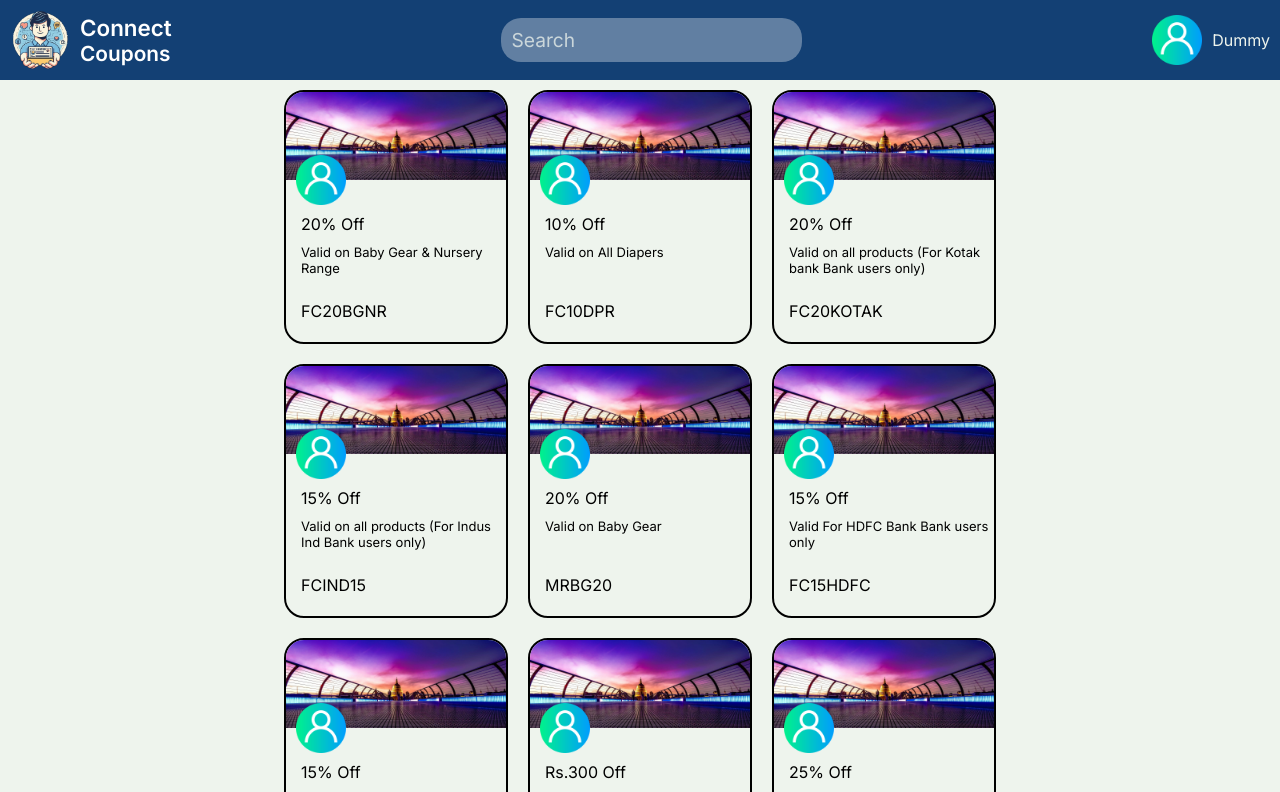
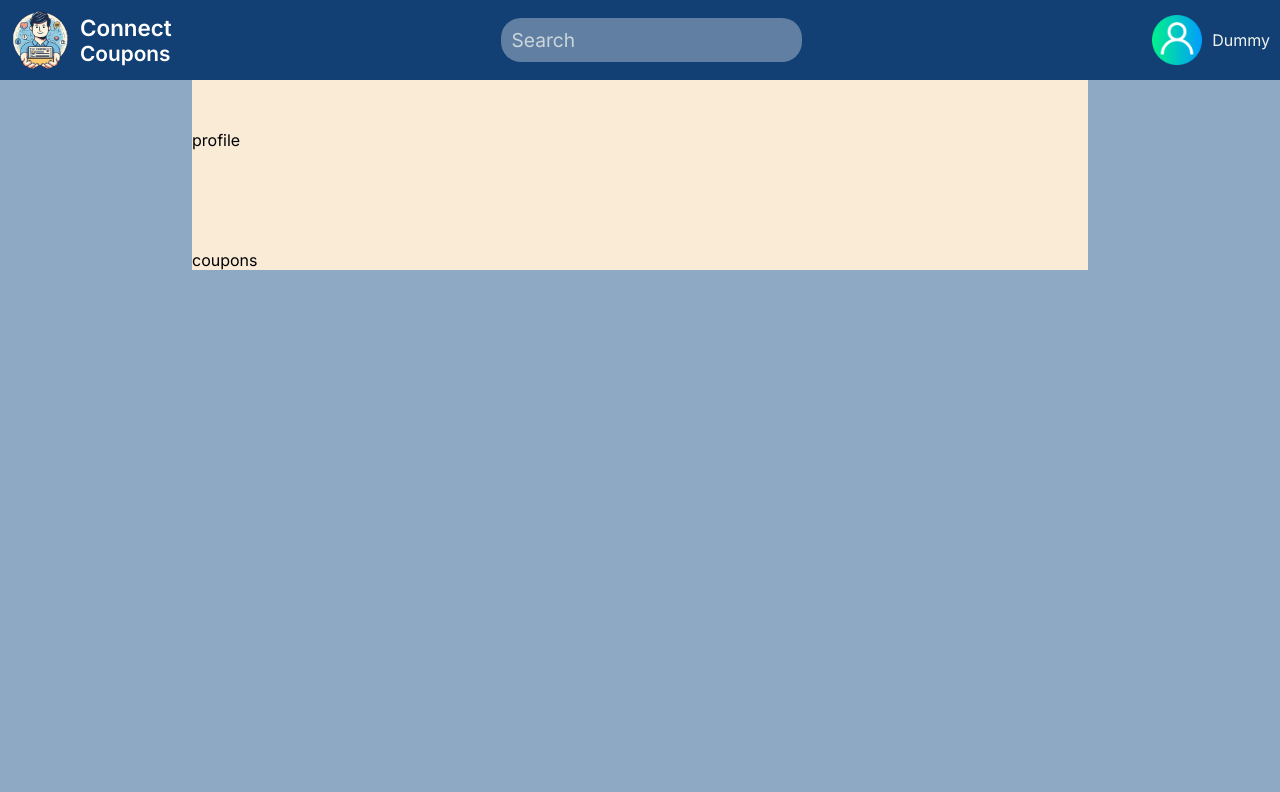
Before and after one commit to Apaark13/connect-coupons, a React (Vite) app in the folder frontend/: page / in a window 1280 px wide. Shown: the top 792 px of the page. Built offline with nearby package versions, Linux system fonts and the light colour scheme.

Commit message:
added user

```diff
--- a/frontend/src/App.jsx
+++ b/frontend/src/App.jsx
@@ -1,11 +1,12 @@
 import React from 'react'
 import Navbar from './components/navbar'
 import Home from './components/home'
+import User from './components/user'
 const App = () => {
   return (
     <div>
         <Navbar />
-        <Home />
+        <User />
     </div>
   )
 }
--- a/frontend/src/components/home.jsx
+++ b/frontend/src/components/home.jsx
@@ -15,9 +15,14 @@ const Home = () => {
     )
 })
   return (
+
     <div className='home'>
+      <div className='heading'>
+        Coupons
+      </div>
       {coupons}
     </div>
+
   )
 }
 
--- a/frontend/src/components/home.scss
+++ b/frontend/src/components/home.scss
@@ -1,10 +1,23 @@
 .home{
+
     display:flex;
     flex-wrap: wrap;
     margin: auto;
+   padding-top: 50px;
     width: 70%;
     align-items: center;
     justify-content: center;
-    overflow: scroll;
+    background-color: aliceblue;
 
+    .heading{
+        display: flex;
+        justify-content: center;
+        margin-bottom: 40px;
+        width:100%;
+        font-size: 60px;
+        font-weight: 700;
+        font-family: cursive;
+        color:rgb(14, 5, 59)
+
+    }
 }
--- /dev/null
+++ b/frontend/src/components/user.jsx
@@ -0,0 +1,17 @@
+import React from 'react'
+import './user.scss'
+
+const User = () => {
+  return (
+    <div className='user'>
+      <div className='user-profile'>
+          profile
+      </div>
+      <div className='user-coupons'>
+          coupons
+      </div>
+    </div>
+  )
+}
+
+export default User
--- /dev/null
+++ b/frontend/src/components/user.scss
@@ -0,0 +1,14 @@
+.user{
+
+    margin: auto;
+   padding-top: 50px;
+    width: 70%;
+    background-color: antiquewhite;
+    .user-profile{
+        width: 100%;
+    }
+    .user-coupons{
+        margin-top: 100px;
+        width:100%;
+    }
+}
--- a/frontend/src/index.scss
+++ b/frontend/src/index.scss
@@ -7,5 +7,5 @@
 
 }
 body{
-    background-color: $color5;
+    background-color: $color4;
 }
```
